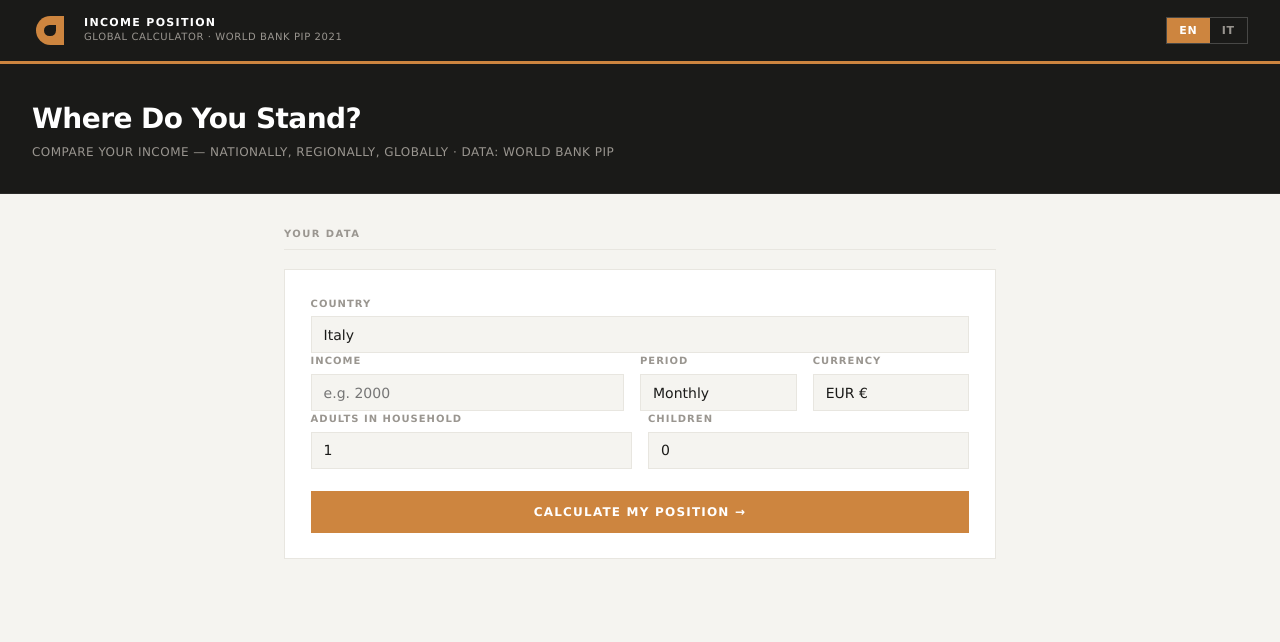
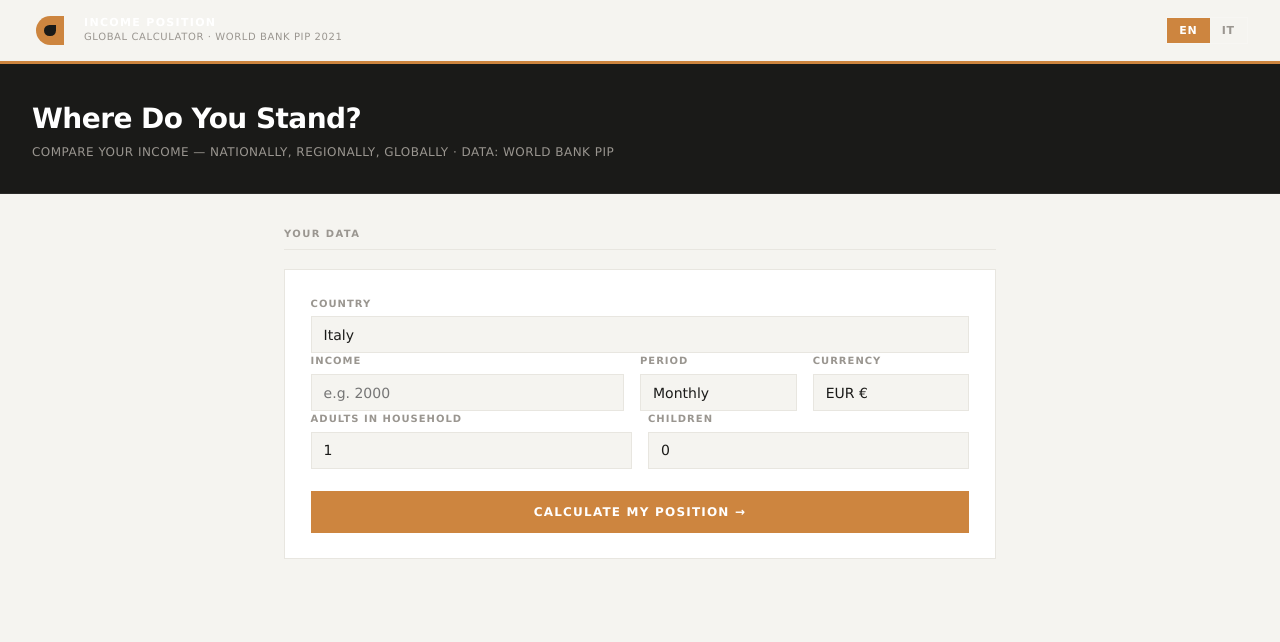
Before and after one commit to ynnesti/comparatorereddito, a plain HTML site: page index.html in a window 1280 px wide. Drawn offline with Linux system fonts and the light colour scheme.

Commit message:
Update index.html

```diff
--- a/index.html
+++ b/index.html
@@ -35,7 +35,7 @@
 
   /* ── HEADER ── */
   header {
-    background: var(--black-2);
+    /* background: var(--black-2); */
     color: var(--white);
     padding: 0 2rem;
     display: flex;
```
